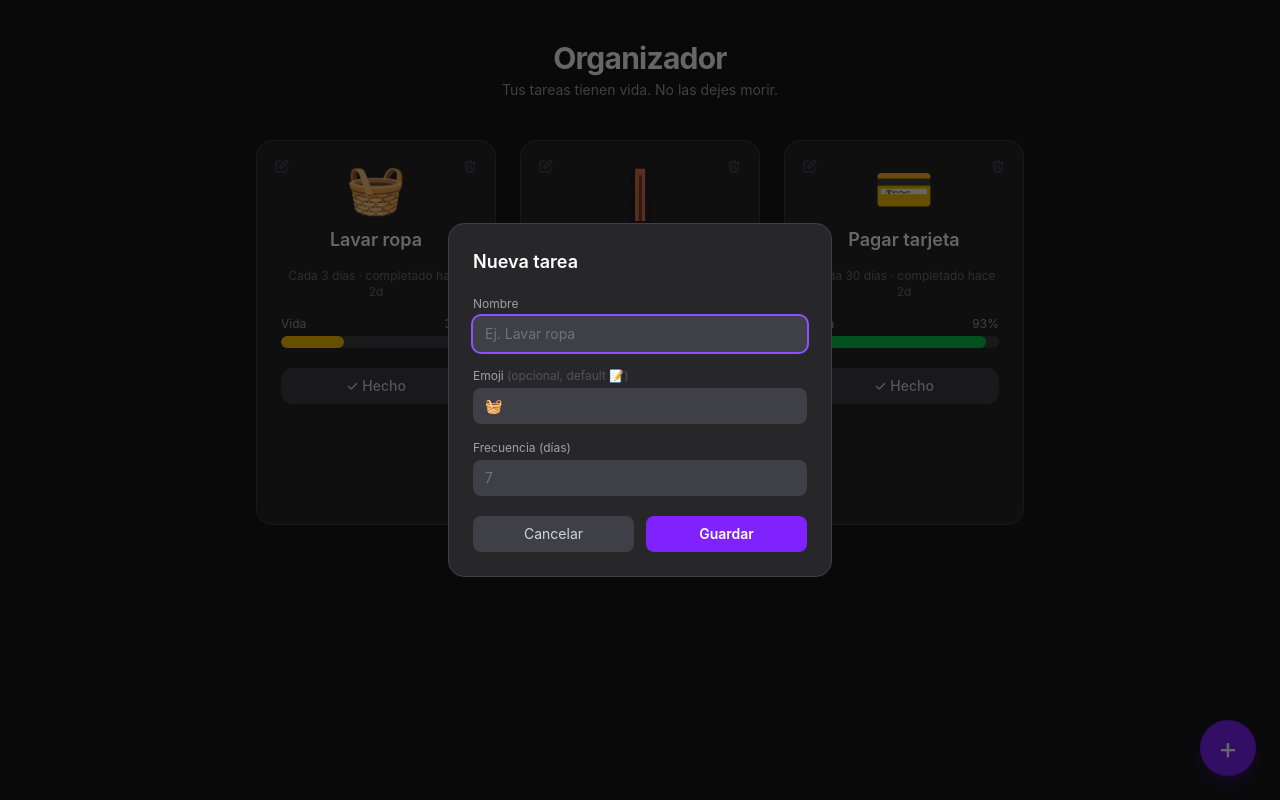
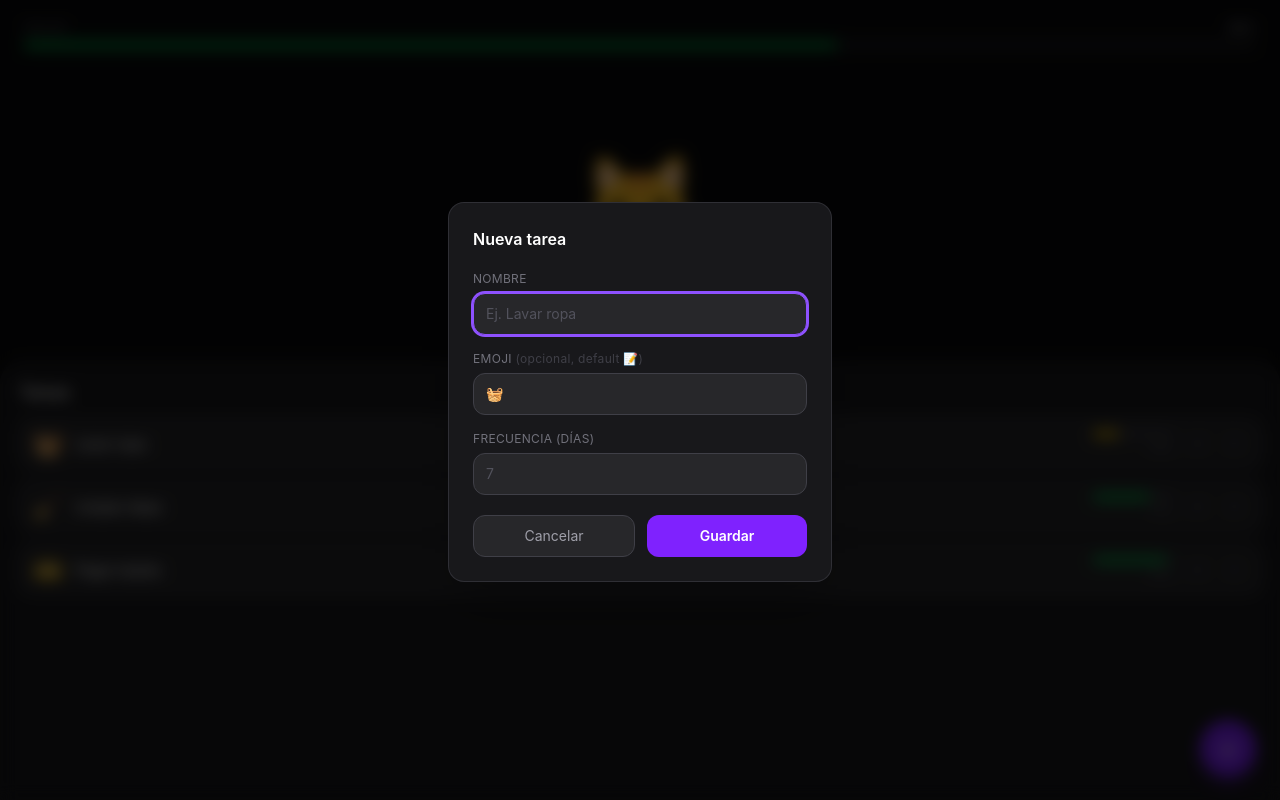
Before and after one commit to fernandosanchez1903/Organizador-, a React (Vite) app: page / in a window 1280 px wide. Both pictures are taken after a click on the button "Agregar tarea". Built offline with nearby package versions, Linux system fonts and the light colour scheme.

Commit message:
feat: rediseño UI v2 — ZonaPersonaje + ZonaTareas + bottom sheet scroll

```diff
--- a/src/App.jsx
+++ b/src/App.jsx
@@ -2,85 +2,64 @@ import { useState } from 'react'
 import './App.css'
 import { useTareas } from './hooks/useTareas'
 import { calcularVida } from './utils/tareas'
-import TarjetaTarea from './components/TarjetaTarea'
+import ZonaPersonaje from './components/ZonaPersonaje'
+import ZonaTareas from './components/ZonaTareas'
 import ModalTarea from './components/ModalTarea'
-import BannerUrgente from './components/BannerUrgente'
 
-// Orquesta el estado de UI (qué modal está abierto) y conecta el hook de datos
-// con los componentes visuales. No contiene lógica de negocio ni acceso a localStorage.
+// Orquesta el estado de UI (modal abierto) y conecta el hook de datos con los componentes.
+// No contiene lógica de negocio ni acceso a localStorage.
 export default function App() {
   const { tareas, completarTarea, eliminarTarea, editarTarea, agregarTarea } = useTareas()
 
-  // null = sin modal · 'crear' = modal de nueva tarea · objeto tarea = modal de edición
+  // null = sin modal · 'crear' = modal nueva tarea · objeto tarea = modal edición
   const [modalEstado, setModalEstado] = useState(null)
 
-  // Wrapper necesario para pasar el id de la tarea que está en modalEstado
-  // antes de cerrar el modal; el hook solo recibe (id, datos).
+  // Promedio de vida de todas las tareas; 100 si no hay tareas (personaje sano por defecto)
+  const vidaGeneral = tareas.length > 0
+    ? Math.round(
+        tareas.reduce((suma, t) => suma + calcularVida(t.ultimaVez, t.frecuenciaDias), 0) / tareas.length
+      )
+    : 100
+
+  // Tareas ordenadas de menor a mayor vida (más urgentes primero)
+  const tareasOrdenadas = [...tareas].sort(
+    (a, b) => calcularVida(a.ultimaVez, a.frecuenciaDias) - calcularVida(b.ultimaVez, b.frecuenciaDias)
+  )
+
   function handleEditarTarea(datos) {
     editarTarea(modalEstado.id, datos)
     setModalEstado(null)
   }
 
-  // Wrapper necesario para cerrar el modal después de agregar;
-  // el hook no sabe nada del estado de la UI.
   function handleAgregarTarea(datos) {
     agregarTarea(datos)
     setModalEstado(null)
   }
 
   return (
-    <div className="min-h-screen bg-zinc-900 px-6 py-10">
-      <header className="mb-10 text-center">
-        <h1 className="text-3xl font-bold text-white tracking-tight">Organizador</h1>
-        <p className="text-zinc-400 mt-1 text-sm">Tus tareas tienen vida. No las dejes morir.</p>
-      </header>
+    // overflow-hidden en el root para que el scroll ocurra dentro de ZonaTareas, no en el documento
+    <div className="h-dvh overflow-hidden bg-zinc-950">
+      <ZonaPersonaje vidaGeneral={vidaGeneral} hayTareas={tareas.length > 0} />
+      <ZonaTareas
+        tareas={tareasOrdenadas}
+        onCompletar={completarTarea}
+        onEliminar={eliminarTarea}
+        onEditar={(tarea) => setModalEstado(tarea)}
+      />
 
-      {/* Banner de tareas urgentes: se muestra arriba de la grilla si alguna tarea llegó a 0% */}
-      <BannerUrgente tareas={tareas} calcularVida={calcularVida} />
-
-      {/* Estado vacío: si no hay tareas, muestra un mensaje orientador en lugar de la grilla vacía */}
-      {tareas.length === 0 ? (
-        <div className="flex flex-col items-center justify-center gap-4 mt-24 text-center">
-          <span className="text-6xl">📋</span>
-          <p className="text-white font-semibold text-lg">No tienes tareas todavía</p>
-          <p className="text-zinc-400 text-sm">Agrega una con el botón <span className="text-violet-400 font-bold">+</span> de abajo.</p>
-        </div>
-      ) : (
-        <main className="grid grid-cols-1 sm:grid-cols-2 lg:grid-cols-3 gap-6 max-w-3xl mx-auto pb-24">
-          {/* Spread para no mutar el estado; sort ascendente por vida para que las más urgentes aparezcan primero */}
-          {[...tareas].sort((a, b) => calcularVida(a.ultimaVez, a.frecuenciaDias) - calcularVida(b.ultimaVez, b.frecuenciaDias)).map((tarea) => (
-            <TarjetaTarea
-              key={tarea.id}
-              nombre={tarea.nombre}
-              emoji={tarea.emoji}
-              vida={calcularVida(tarea.ultimaVez, tarea.frecuenciaDias)}
-              frecuenciaDias={tarea.frecuenciaDias}
-              ultimaVez={tarea.ultimaVez}
-              onCompletar={() => completarTarea(tarea.id)}
-              onEliminar={() => eliminarTarea(tarea.id)}
-              onEditar={() => setModalEstado(tarea)}
-            />
-          ))}
-        </main>
-      )}
-
+      {/* FAB flotante, z-index mayor que ZonaTareas para no quedar tapado */}
       <button
         onClick={() => setModalEstado('crear')}
         aria-label="Agregar tarea"
-        className="fixed bottom-6 right-6 w-14 h-14 bg-violet-600 hover:bg-violet-500 active:scale-95 text-white text-3xl rounded-full shadow-lg shadow-violet-900/50 transition-all flex items-center justify-center"
+        className="fixed bottom-6 right-6 w-14 h-14 bg-violet-600 hover:bg-violet-500 active:scale-95 text-white text-3xl rounded-full shadow-lg shadow-violet-900/60 transition-all flex items-center justify-center"
+        style={{ zIndex: 50 }}
       >
         +
       </button>
 
-      {/* Modal de creación: se abre cuando modalEstado es exactamente el string 'crear' */}
       {modalEstado === 'crear' && (
-        <ModalTarea
-          onGuardar={handleAgregarTarea}
-          onCerrar={() => setModalEstado(null)}
-        />
+        <ModalTarea onGuardar={handleAgregarTarea} onCerrar={() => setModalEstado(null)} />
       )}
-
-      {/* Modal de edición: se abre cuando modalEstado es un objeto tarea */}
       {modalEstado && modalEstado !== 'crear' && (
         <ModalTarea
           tareaInicial={modalEstado}
--- a/src/components/ModalTarea.jsx
+++ b/src/components/ModalTarea.jsx
@@ -1,12 +1,11 @@
 import { useState } from 'react'
 import { esEmoji } from '../utils/tareas'
 
-// Definido fuera del componente para que no se recree en cada render;
-// se usa como valor inicial del form solo cuando se crea una tarea nueva.
+// Definido fuera del componente para que no se recree en cada render.
 const formVacio = { nombre: '', emoji: '', frecuenciaDias: '' }
 
-// Modal dual: crea una tarea nueva (tareaInicial = null) o edita una existente
-// (tareaInicial = objeto tarea). El título y el estado inicial del form cambian según el modo.
+// Modal dual: crea una tarea nueva (tareaInicial = null) o edita una existente.
+// Lógica intacta respecto a v1; solo el aspecto visual fue actualizado.
 export default function ModalTarea({ tareaInicial = null, onGuardar, onCerrar }) {
   const [form, setForm] = useState(
     tareaInicial
@@ -16,7 +15,6 @@ export default function ModalTarea({ tareaInicial = null, onGuardar, onCerrar })
   const [errorEmoji, setErrorEmoji] = useState('')
 
   // Devuelve un handler de onChange para el campo indicado (currying).
-  // Evita definir una función separada por cada input y limpia el error de emoji al escribir.
   function handleChange(campo) {
     return (e) => {
       setForm((prev) => ({ ...prev, [campo]: e.target.value }))
@@ -24,8 +22,7 @@ export default function ModalTarea({ tareaInicial = null, onGuardar, onCerrar })
     }
   }
 
-  // Valida el emoji antes de llamar a onGuardar: si el campo no está vacío pero
-  // no contiene un emoji real, muestra el error y aborta. Si está vacío, usa 📝 por defecto.
+  // Valida el emoji antes de guardar; usa 📝 como default si el campo está vacío.
   function handleSubmit(e) {
     e.preventDefault()
     const emojiTrimmed = form.emoji.trim()
@@ -43,19 +40,24 @@ export default function ModalTarea({ tareaInicial = null, onGuardar, onCerrar })
   }
 
   return (
+    // Overlay: semitransparente con blur sutil para enfocar el modal
     <div
-      className="fixed inset-0 bg-black/60 flex items-center justify-center z-50 px-4"
+      className="fixed inset-0 bg-black/70 backdrop-blur-sm flex items-end sm:items-center justify-center px-4 pb-6 sm:pb-4"
       onClick={onCerrar}
+      style={{ zIndex: 60 }}
     >
+      {/* Panel del modal: mismo lenguaje visual que ZonaTareas */}
       <div
-        className="bg-zinc-800 rounded-2xl p-6 w-full max-w-sm border border-zinc-700 flex flex-col gap-5"
+        className="bg-zinc-900 border border-zinc-700/60 rounded-2xl p-6 w-full max-w-sm flex flex-col gap-5 shadow-2xl"
         onClick={(e) => e.stopPropagation()}
       >
-        <h2 className="text-white font-semibold text-lg">{tareaInicial ? 'Editar tarea' : 'Nueva tarea'}</h2>
+        <h2 className="text-white font-semibold text-base">
+          {tareaInicial ? 'Editar tarea' : 'Nueva tarea'}
+        </h2>
 
         <form onSubmit={handleSubmit} className="flex flex-col gap-4">
-          <label className="flex flex-col gap-1">
-            <span className="text-zinc-400 text-xs">Nombre</span>
+          <label className="flex flex-col gap-1.5">
+            <span className="text-zinc-500 text-xs uppercase tracking-wide">Nombre</span>
             <input
               type="text"
               value={form.nombre}
@@ -63,30 +65,32 @@ export default function ModalTarea({ tareaInicial = null, onGuardar, onCerrar })
               placeholder="Ej. Lavar ropa"
               required
               autoFocus
-              className="bg-zinc-700 text-white rounded-lg px-3 py-2 text-sm outline-none focus:ring-2 focus:ring-violet-500 placeholder:text-zinc-500"
+              className="bg-zinc-800 border border-zinc-700 text-white rounded-xl px-3 py-2.5 text-sm outline-none focus:ring-2 focus:ring-violet-500 focus:border-violet-500 placeholder:text-zinc-600 transition-colors"
             />
           </label>
 
-          <div className="flex flex-col gap-1">
-            <label className="flex flex-col gap-1">
-              <span className="text-zinc-400 text-xs">
-                Emoji <span className="text-zinc-600">(opcional, default 📝)</span>
+          <div className="flex flex-col gap-1.5">
+            <label className="flex flex-col gap-1.5">
+              <span className="text-zinc-500 text-xs uppercase tracking-wide">
+                Emoji <span className="text-zinc-700 normal-case">(opcional, default 📝)</span>
               </span>
               <input
                 type="text"
                 value={form.emoji}
                 onChange={handleChange('emoji')}
                 placeholder="🧺"
-                className={`bg-zinc-700 text-white rounded-lg px-3 py-2 text-sm outline-none focus:ring-2 placeholder:text-zinc-500 ${
-                  errorEmoji ? 'ring-2 ring-red-500 focus:ring-red-500' : 'focus:ring-violet-500'
+                className={`bg-zinc-800 border text-white rounded-xl px-3 py-2.5 text-sm outline-none focus:ring-2 placeholder:text-zinc-600 transition-colors ${
+                  errorEmoji
+                    ? 'border-red-600 ring-2 ring-red-600 focus:ring-red-500'
+                    : 'border-zinc-700 focus:ring-violet-500 focus:border-violet-500'
                 }`}
               />
             </label>
             {errorEmoji && <p className="text-red-400 text-xs">{errorEmoji}</p>}
           </div>
 
-          <label className="flex flex-col gap-1">
-            <span className="text-zinc-400 text-xs">Frecuencia (días)</span>
+          <label className="flex flex-col gap-1.5">
+            <span className="text-zinc-500 text-xs uppercase tracking-wide">Frecuencia (días)</span>
             <input
               type="number"
               value={form.frecuenciaDias}
@@ -94,21 +98,23 @@ export default function ModalTarea({ tareaInicial = null, onGuardar, onCerrar })
               placeholder="7"
               min="1"
               required
-              className="bg-zinc-700 text-white rounded-lg px-3 py-2 text-sm outline-none focus:ring-2 focus:ring-violet-500 placeholder:text-zinc-500"
+              className="bg-zinc-800 border border-zinc-700 text-white rounded-xl px-3 py-2.5 text-sm outline-none focus:ring-2 focus:ring-violet-500 focus:border-violet-500 placeholder:text-zinc-600 transition-colors"
             />
           </label>
 
           <div className="flex gap-3 pt-1">
+            {/* Botón cancelar: ghost con borde */}
             <button
               type="button"
               onClick={onCerrar}
-              className="flex-1 py-2 rounded-lg bg-zinc-700 text-zinc-300 text-sm hover:bg-zinc-600 transition-colors"
+              className="flex-1 py-2.5 rounded-xl bg-zinc-800 border border-zinc-700 text-zinc-400 text-sm hover:bg-zinc-700 hover:text-zinc-300 transition-colors"
             >
               Cancelar
             </button>
+            {/* Botón confirmar: acento violeta */}
             <button
               type="submit"
-              className="flex-1 py-2 rounded-lg bg-violet-600 text-white text-sm font-semibold hover:bg-violet-500 transition-colors"
+              className="flex-1 py-2.5 rounded-xl bg-violet-600 text-white text-sm font-semibold hover:bg-violet-500 active:scale-[0.98] transition-all"
             >
               Guardar
             </button>
--- a/src/components/TarjetaTarea.jsx
+++ b/src/components/TarjetaTarea.jsx
@@ -1,10 +1,19 @@
 import { useState } from 'react'
-import { diasDesde, colorBarra, obtenerImagen } from '../utils/tareas'
+import { colorBarra } from '../utils/tareas'
 
-// SVG inline en lugar de imagen para poder controlar color con CSS (stroke="currentColor").
+// SVG inline para heredar color via currentColor.
+function IconoLapiz() {
+  return (
+    <svg width="13" height="13" viewBox="0 0 24 24" fill="none" stroke="currentColor" strokeWidth="2" strokeLinecap="round" strokeLinejoin="round">
+      <path d="M11 4H4a2 2 0 00-2 2v14a2 2 0 002 2h14a2 2 0 002-2v-7" />
+      <path d="M18.5 2.5a2.121 2.121 0 013 3L12 15l-4 1 1-4 9.5-9.5z" />
+    </svg>
+  )
+}
+
 function IconoBasura() {
   return (
-    <svg width="14" height="14" viewBox="0 0 24 24" fill="none" stroke="currentColor" strokeWidth="2" strokeLinecap="round" strokeLinejoin="round">
+    <svg width="13" height="13" viewBox="0 0 24 24" fill="none" stroke="currentColor" strokeWidth="2" strokeLinecap="round" strokeLinejoin="round">
       <polyline points="3 6 5 6 21 6" />
       <path d="M19 6l-1 14a2 2 0 01-2 2H8a2 2 0 01-2-2L5 6" />
       <path d="M10 11v6M14 11v6" />
@@ -13,29 +22,15 @@ function IconoBasura() {
   )
 }
 
-// SVG inline por la misma razón que IconoBasura: color heredado vía currentColor.
-function IconoLapiz() {
-  return (
-    <svg width="14" height="14" viewBox="0 0 24 24" fill="none" stroke="currentColor" strokeWidth="2" strokeLinecap="round" strokeLinejoin="round">
-      <path d="M11 4H4a2 2 0 00-2 2v14a2 2 0 002 2h14a2 2 0 002-2v-7" />
-      <path d="M18.5 2.5a2.121 2.121 0 013 3L12 15l-4 1 1-4 9.5-9.5z" />
-    </svg>
-  )
-}
-
-// Muestra el estado visual de una tarea: emoji, nombre, frecuencia, barra de vida
-// y botón "✓ Hecho". Recibe la vida ya calculada como prop — no la computa internamente.
-export default function TarjetaTarea({ nombre, emoji, vida, frecuenciaDias, ultimaVez, onCompletar, onEliminar, onEditar }) {
-  const dias = diasDesde(ultimaVez)
-  // null si la tarea no tiene personaje asignado; calculado una vez para no llamar la función dos veces en el render.
-  const imagen = obtenerImagen(nombre, vida)
-
-  // true durante los 600ms del flash verde; impide clics adicionales mientras está activo.
+// Tarjeta compacta de una sola fila: [emoji] [nombre] [barra vida] [editar] [eliminar]
+// Tap en el área principal (emoji + nombre) = completar tarea con flash verde.
+// Los botones de acción usan stopPropagation para no disparar el complete.
+export default function TarjetaTarea({ nombre, emoji, vida, onCompletar, onEliminar, onEditar }) {
+  // true durante los 600ms del flash verde; bloquea taps adicionales.
   const [completando, setCompletando] = useState(false)
 
-  // Activa el flash verde, espera 600ms, resetea el estado local y luego actualiza los datos.
-  // setCompletando(false) va antes de onCompletar para que React 18 los batche en un solo render:
-  // la tarjeta vuelve a zinc-800 al mismo tiempo que llegan los nuevos props de vida.
+  // Activa el flash, espera 600ms, resetea el estado local y actualiza los datos.
+  // React 18 batchea setCompletando(false) + onCompletar() en un solo render.
   function handleCompletar() {
     if (completando) return
     setCompletando(true)
@@ -45,8 +40,6 @@ export default function TarjetaTarea({ nombre, emoji, vida, frecuenciaDias, ulti
     }, 600)
   }
 
-  // stopPropagation necesario porque el div padre puede recibir clics y ambos botones
-  // están dentro de él; sin esto el evento burbujearía hacia arriba.
   function handleEliminar(e) {
     e.stopPropagation()
     if (window.confirm(`¿Eliminar "${nombre}"?`)) onEliminar()
@@ -58,53 +51,48 @@ export default function TarjetaTarea({ nombre, emoji, vida, frecuenciaDias, ulti
   }
 
   return (
-    // bg-green-900 reemplaza bg-zinc-800 durante el flash; transition-colors anima el cambio
-    <div className={`relative rounded-2xl p-6 flex flex-col gap-4 border border-zinc-700 transition-colors hover:border-zinc-600 ${completando ? 'bg-green-900' : 'bg-zinc-800'}`}>
+    <li
+      onClick={handleCompletar}
+      className={`flex items-center gap-3 px-4 py-3.5 rounded-2xl border transition-all cursor-pointer select-none
+        ${completando
+          ? 'bg-green-950 border-green-800'
+          : 'bg-zinc-800 border-zinc-700 active:scale-[0.98]'
+        }`}
+    >
+      {/* Emoji de la tarea */}
+      <span className="text-2xl leading-none shrink-0">{emoji}</span>
+
+      {/* Nombre crece para ocupar el espacio disponible */}
+      <span className="flex-1 text-white text-sm font-medium truncate">{nombre}</span>
+
+      {/* Barra de vida individual, ancho fijo ~80px */}
+      <div className="w-20 shrink-0 flex flex-col gap-1">
+        <div className="w-full bg-zinc-700 rounded-full h-1.5 overflow-hidden">
+          <div
+            className={`h-1.5 rounded-full transition-all duration-500 ${colorBarra(vida)}`}
+            style={{ width: `${vida}%` }}
+          />
+        </div>
+        <span className="text-zinc-500 text-[10px] text-right tabular-nums">{vida}%</span>
+      </div>
+
+      {/* Botones de acción secundarios: stopPropagation evita disparar el complete */}
       <button
         onClick={handleEditar}
         aria-label={`Editar ${nombre}`}
-        className="absolute top-3 left-3 p-1.5 text-zinc-600 hover:text-violet-400 hover:bg-zinc-700 rounded-lg transition-colors"
+        className={`shrink-0 p-1.5 rounded-lg text-zinc-600 hover:text-violet-400 hover:bg-zinc-700 transition-colors
+          ${completando ? 'pointer-events-none' : ''}`}
       >
         <IconoLapiz />
       </button>
       <button
         onClick={handleEliminar}
         aria-label={`Eliminar ${nombre}`}
-        className="absolute top-3 right-3 p-1.5 text-zinc-600 hover:text-red-400 hover:bg-zinc-700 rounded-lg transition-colors"
+        className={`shrink-0 p-1.5 rounded-lg text-zinc-600 hover:text-red-400 hover:bg-zinc-700 transition-colors
+          ${completando ? 'pointer-events-none' : ''}`}
       >
         <IconoBasura />
       </button>
-
-      {/* Si la tarea tiene personaje asignado, muestra su imagen pixel art; si no, cae al emoji */}
-      {imagen
-        ? <img src={imagen} alt={nombre} className="w-full h-36 object-contain rounded-xl" />
-        : <div className="text-5xl text-center">{emoji}</div>
-      }
-      <p className="text-white font-semibold text-center text-lg leading-tight">{nombre}</p>
-      <p className="text-zinc-500 text-xs text-center">
-        Cada {frecuenciaDias} días · completado {dias === 0 ? 'hoy' : `hace ${dias}d`}
-      </p>
-
-      <div className="flex flex-col gap-1">
-        <div className="flex justify-between text-xs text-zinc-400">
-          <span>Vida</span>
-          <span>{vida}%</span>
-        </div>
-        <div className="w-full bg-zinc-700 rounded-full h-3 overflow-hidden">
-          <div
-            className={`h-3 rounded-full transition-all duration-500 ${colorBarra(vida)}`}
-            style={{ width: `${vida}%` }}
-          />
-        </div>
-      </div>
-
-      <button
-        onClick={handleCompletar}
-        disabled={completando}
-        className="w-full mt-1 py-2 rounded-xl bg-zinc-700 hover:bg-zinc-600 active:scale-95 text-zinc-300 hover:text-white text-sm font-medium transition-all disabled:opacity-50 disabled:cursor-not-allowed"
-      >
-        ✓ Hecho
-      </button>
-    </div>
+    </li>
   )
 }
--- /dev/null
+++ b/src/components/ZonaPersonaje.jsx
@@ -0,0 +1,37 @@
+import { colorBarra } from '../utils/tareas'
+
+// Zona superior fija: personaje (gato placeholder) + barra de vida general.
+// z-index 0 para que la zona de tareas al hacer scroll lo tape físicamente.
+export default function ZonaPersonaje({ vidaGeneral, hayTareas }) {
+  return (
+    <div
+      className="fixed top-0 left-0 right-0 flex flex-col bg-zinc-950"
+      style={{ height: '45vh', zIndex: 0 }}
+    >
+      {/* Barra de vida general pegada al tope con padding razonable */}
+      <div className="px-6 pt-5 flex flex-col gap-1.5">
+        <div className="flex justify-between items-center">
+          <span className="text-zinc-500 text-xs tracking-wide uppercase">Salud</span>
+          <span className="text-zinc-400 text-xs font-medium tabular-nums">{vidaGeneral}%</span>
+        </div>
+        <div className="w-full bg-zinc-800 rounded-full h-1.5 overflow-hidden">
+          <div
+            className={`h-1.5 rounded-full transition-all duration-700 ${colorBarra(vidaGeneral)}`}
+            style={{ width: `${vidaGeneral}%` }}
+          />
+        </div>
+      </div>
+
+      {/* Personaje centrado en el espacio restante */}
+      <div className="flex-1 flex flex-col items-center justify-center select-none">
+        {/* Placeholder hasta que lleguen los GIFs de Bianca */}
+        <span style={{ fontSize: '96px', lineHeight: 1 }} role="img" aria-label="Gato">
+          🐱
+        </span>
+        {!hayTareas && (
+          <p className="text-zinc-600 text-sm mt-3">Todo tranquilo por aquí</p>
+        )}
+      </div>
+    </div>
+  )
+}
--- /dev/null
+++ b/src/components/ZonaTareas.jsx
@@ -0,0 +1,45 @@
+import { calcularVida } from '../utils/tareas'
+import TarjetaTarea from './TarjetaTarea'
+
+// Zona inferior como bottom sheet: arranca en 45vh y sube al hacer scroll,
+// tapando físicamente al personaje. z-index 10 > z-index 0 de la zona personaje.
+export default function ZonaTareas({ tareas, onCompletar, onEliminar, onEditar }) {
+  return (
+    <div
+      className="fixed left-0 right-0 bottom-0 bg-zinc-900 overflow-y-auto"
+      style={{ top: '45vh', zIndex: 10, borderRadius: '24px 24px 0 0' }}
+    >
+      {/* Header sticky dentro del scroll: se queda arriba al bajar la lista */}
+      <div className="sticky top-0 bg-zinc-900 px-5 pt-5 pb-3 z-10">
+        <h2 className="text-white font-semibold text-base tracking-tight">Tareas</h2>
+      </div>
+
+      {tareas.length === 0 ? (
+        // Estado vacío centrado en el espacio disponible
+        <div className="flex flex-col items-center justify-center gap-1 py-14 px-8 text-center">
+          <p className="text-zinc-400 text-sm">Agrega tu primera tarea</p>
+          <p className="text-zinc-600 text-xs mt-1">
+            Usa el botón <span className="text-violet-400 font-bold">+</span> de abajo
+          </p>
+        </div>
+      ) : (
+        // pb-28 para que la última tarjeta no quede tapada por el botón +
+        <ul className="px-4 pb-28 flex flex-col gap-2">
+          {tareas.map((tarea) => (
+            <TarjetaTarea
+              key={tarea.id}
+              nombre={tarea.nombre}
+              emoji={tarea.emoji}
+              vida={calcularVida(tarea.ultimaVez, tarea.frecuenciaDias)}
+              frecuenciaDias={tarea.frecuenciaDias}
+              ultimaVez={tarea.ultimaVez}
+              onCompletar={() => onCompletar(tarea.id)}
+              onEliminar={() => onEliminar(tarea.id)}
+              onEditar={() => onEditar(tarea)}
+            />
+          ))}
+        </ul>
+      )}
+    </div>
+  )
+}
```
Also changed, not shown: checkpoints/checkpoint_2026-05-15.md (added, +44 -0 lines), .claude/settings.local.json, 1 other file (tests, documents, lock files or other folders).
